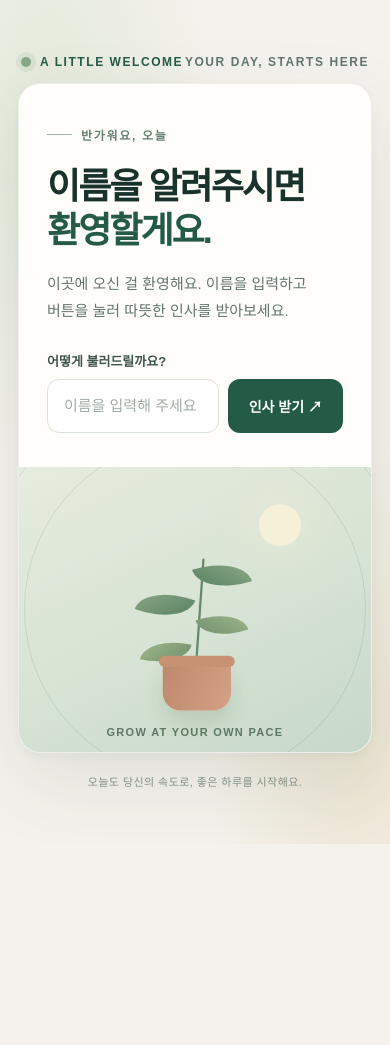
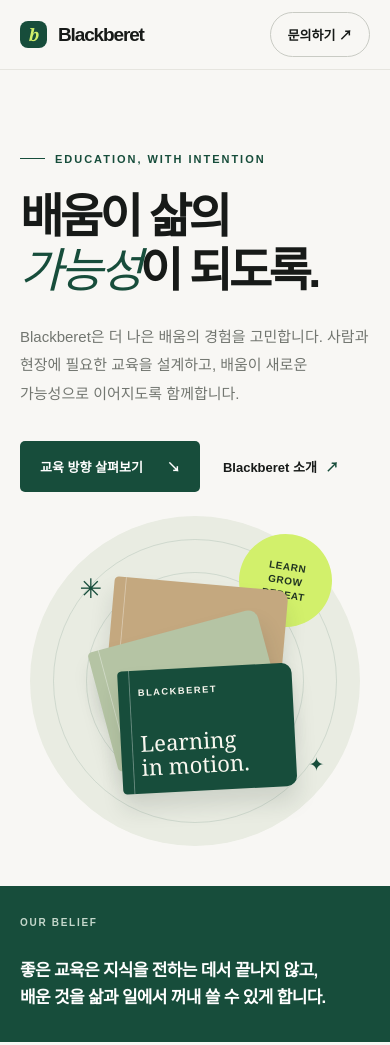
Before and after one commit to sumin0201/myPage, a plain HTML site: page index.html in a window 390 px wide. Shown: the top 1045 px of the page. Before the commit the page ends 844 px from the top, so only its background shows below. Drawn offline with Linux system fonts and the light colour scheme.

Commit message:
Replace welcome page with Blackberet education site

```diff
--- a/index.html
+++ b/index.html
@@ -3,169 +3,187 @@
 <head>
   <meta charset="utf-8">
   <meta name="viewport" content="width=device-width, initial-scale=1">
-  <meta name="theme-color" content="#f4f2ec">
-  <meta name="description" content="이름을 입력하고 따뜻한 환영 인사를 받아보세요.">
-  <title>어서오세요 — 이름을 알려주세요</title>
+  <meta name="theme-color" content="#f8f7f4">
+  <meta name="description" content="Blackberet — 배움이 실제 변화로 이어지도록, 더 나은 교육의 경험을 만듭니다.">
+  <title>Blackberet — Learn with purpose</title>
   <style>
     :root {
-      color-scheme: light;
-      --ink: #19332c;
-      --muted: #63766e;
-      --green: #245b47;
-      --green-dark: #194535;
-      --paper: #f4f2ec;
-      --line: #dce3da;
-      --white: #fffefa;
+      --ink: #171a18;
+      --muted: #727670;
+      --paper: #f8f7f4;
+      --white: #fff;
+      --line: #e6e5df;
+      --green: #174d3b;
+      --lime: #d2f06b;
+      --serif: Georgia, "Times New Roman", serif;
+      font-family: "Apple SD Gothic Neo", "Noto Sans KR", "Malgun Gothic", sans-serif;
+      color: var(--ink);
+      scroll-behavior: smooth;
     }
     * { box-sizing: border-box; }
-    body {
-      min-height: 100vh;
-      margin: 0;
-      display: grid;
-      place-items: center;
-      padding: 28px;
-      color: var(--ink);
-      background:
-        radial-gradient(ellipse at 12% 14%, rgba(221, 230, 212, .72), transparent 34%),
-        radial-gradient(ellipse at 92% 88%, rgba(232, 222, 197, .65), transparent 30%),
-        var(--paper);
-      font-family: "Apple SD Gothic Neo", "Noto Sans KR", "Malgun Gothic", sans-serif;
+    body { margin: 0; background: var(--paper); }
+    a { color: inherit; text-decoration: none; }
+    .wrap { width: min(1180px, calc(100% - 64px)); margin: 0 auto; }
+    header { height: 82px; display: flex; align-items: center; border-bottom: 1px solid var(--line); }
+    .nav { display: flex; align-items: center; justify-content: space-between; width: 100%; }
+    .logo { display: inline-flex; align-items: center; gap: 11px; font-size: 19px; font-weight: 850; letter-spacing: -.06em; }
+    .logo-mark { width: 27px; height: 27px; display: grid; place-items: center; border-radius: 8px; background: var(--green); color: var(--lime); font-family: var(--serif); font-size: 17px; font-style: italic; }
+    .nav-links { display: flex; align-items: center; gap: 38px; color: #575b56; font-size: 13px; font-weight: 650; }
+    .nav-links a:hover { color: var(--green); }
+    .nav-contact { padding: 12px 17px; border: 1px solid #c9cbc4; border-radius: 99px; color: var(--ink) !important; }
+    .hero { position: relative; display: grid; grid-template-columns: 1.1fr .9fr; min-height: 610px; align-items: center; padding: 68px 0 78px; }
+    .hero-copy { position: relative; z-index: 1; padding: 14px 0; }
+    .kicker { display: inline-flex; align-items: center; gap: 10px; margin: 0 0 26px; color: var(--green); font-size: 11px; font-weight: 800; letter-spacing: .18em; text-transform: uppercase; }
+    .kicker::before { content: ""; width: 25px; height: 1px; background: currentColor; }
+    h1 { max-width: 660px; margin: 0; font-size: clamp(48px, 6.2vw, 78px); line-height: 1.11; letter-spacing: -.075em; font-weight: 750; }
+    h1 em { color: var(--green); font-family: var(--serif); font-weight: 500; letter-spacing: -.07em; }
+    .hero-desc { max-width: 430px; margin: 26px 0 33px; color: var(--muted); font-size: 15px; line-height: 1.9; word-break: keep-all; }
+    .actions { display: flex; align-items: center; gap: 23px; }
+    .button { min-height: 51px; display: inline-flex; align-items: center; justify-content: center; gap: 24px; padding: 0 20px; border-radius: 5px; background: var(--green); color: white; font-size: 13px; font-weight: 750; transition: background .2s, transform .2s; }
+    .button:hover { background: #0f392b; transform: translateY(-2px); }
+    .text-link { font-size: 13px; font-weight: 700; }
+    .text-link span { margin-left: 5px; color: var(--green); }
+    .visual { position: relative; min-height: 430px; display: grid; place-items: center; }
+    .visual-bg { position: absolute; width: min(100%, 440px); aspect-ratio: 1; border-radius: 50%; background: #e9ece2; }
+    .visual-bg::before, .visual-bg::after { content: ""; position: absolute; inset: 7%; border: 1px solid rgba(23,77,59,.12); border-radius: 50%; }
+    .visual-bg::after { inset: 17%; }
+    .orbit-label { position: absolute; top: 12%; right: 7%; display: grid; place-items: center; width: 93px; height: 93px; border-radius: 50%; background: var(--lime); color: #203322; text-align: center; font-size: 10px; font-weight: 850; line-height: 1.4; letter-spacing: .06em; transform: rotate(9deg); }
+    .book-stack { position: relative; z-index: 1; width: 250px; height: 270px; transform: rotate(-8deg); }
+    .book { position: absolute; width: 205px; height: 145px; border-radius: 5px 12px 12px 5px; box-shadow: 0 18px 25px rgba(31,50,39,.13); }
+    .book::after { content: ""; position: absolute; top: 0; bottom: 0; left: 13px; width: 1px; background: rgba(255,255,255,.38); }
+    .book.back { top: 21px; left: 30px; background: #c4a87f; transform: rotate(13deg); }
+    .book.mid { top: 72px; left: 12px; background: #b5c4a4; transform: rotate(-7deg); }
+    .book.front { top: 120px; left: 29px; display: flex; flex-direction: column; justify-content: space-between; padding: 20px 23px 17px; color: #f8f7ef; background: var(--green); transform: rotate(5deg); }
+    .book.front strong { font-size: 11px; letter-spacing: .16em; }
+    .book.front span { font-family: var(--serif); font-size: 26px; line-height: 1.05; }
+    .spark { position: absolute; z-index: 2; color: var(--green); font-size: 27px; }
+    .spark.a { top: 19%; left: 17%; }
+    .spark.b { right: 13%; bottom: 23%; font-size: 19px; }
+    .manifesto { padding: 31px 0; background: var(--green); color: #fff; }
+    .manifesto-inner { display: flex; align-items: center; justify-content: space-between; gap: 30px; }
+    .manifesto-label { color: #c4d7cb; font-size: 10px; font-weight: 800; letter-spacing: .17em; }
+    .manifesto p { max-width: 750px; margin: 0; font-size: clamp(17px, 2.2vw, 23px); font-weight: 600; line-height: 1.55; letter-spacing: -.04em; word-break: keep-all; }
+    .section { padding: 112px 0; }
+    .section-head { display: flex; justify-content: space-between; align-items: end; gap: 30px; margin-bottom: 46px; }
+    .section-kicker { margin: 0 0 15px; color: #738273; font-size: 10px; font-weight: 850; letter-spacing: .18em; }
+    h2 { margin: 0; font-size: clamp(33px, 4vw, 48px); line-height: 1.2; letter-spacing: -.065em; }
+    .section-intro { max-width: 390px; margin: 0 0 4px; color: var(--muted); font-size: 14px; line-height: 1.85; word-break: keep-all; }
+    .cards { display: grid; grid-template-columns: repeat(3, 1fr); gap: 16px; }
+    .card { min-height: 250px; display: flex; flex-direction: column; justify-content: space-between; padding: 27px; border: 1px solid var(--line); background: rgba(255,255,255,.55); }
+    .card-number { color: #8c9a8d; font-family: var(--serif); font-size: 13px; font-style: italic; }
+    .card-icon { width: 42px; height: 42px; display: grid; place-items: center; border: 1px solid #d9e0d4; border-radius: 50%; color: var(--green); font-family: var(--serif); font-size: 20px; }
+    .card h3 { margin: 28px 0 10px; font-size: 19px; letter-spacing: -.04em; }
+    .card p { max-width: 290px; margin: 0; color: var(--muted); font-size: 13px; line-height: 1.75; word-break: keep-all; }
+    .about { padding: 91px 0; background: #eeeee8; }
+    .about-grid { display: grid; grid-template-columns: .8fr 1.2fr; gap: 90px; }
+    .about-copy { color: var(--muted); font-size: 14px; line-height: 1.9; word-break: keep-all; }
+    .about-copy p { margin: 0 0 16px; }
+    .values { display: grid; grid-template-columns: repeat(2, 1fr); margin-top: 34px; border-top: 1px solid #d5d7d0; }
+    .value { padding: 20px 10px 0 0; }
+    .value strong { display: block; margin-bottom: 7px; color: var(--green); font-size: 14px; }
+    .value span { color: #777d75; font-size: 12px; }
+    .contact { padding: 94px 0; color: white; background: #18241e; }
+    .contact-inner { display: flex; justify-content: space-between; align-items: end; gap: 40px; }
+    .contact .section-kicker { color: #b3c1ad; }
+    .contact h2 { max-width: 520px; }
+    .contact-meta { display: grid; gap: 13px; min-width: 260px; }
+    .contact-meta a, .contact-meta p { margin: 0; color: #e0e5df; font-size: 14px; }
+    .contact-meta small { display: inline-block; width: 62px; color: #98a79b; font-size: 10px; font-weight: 800; letter-spacing: .12em; }
+    .contact-meta a:hover { color: var(--lime); }
+    footer { padding: 22px 0; color: #888e88; background: #121a16; font-size: 11px; }
+    .footer-inner { display: flex; justify-content: space-between; align-items: center; gap: 20px; }
+    .footer-inner strong { color: #e7e9e4; font-size: 13px; }
+    @media (max-width: 760px) {
+      .wrap { width: min(100% - 40px, 560px); }
+      header { height: 70px; }
+      .nav-links { gap: 17px; }
+      .nav-links a:not(.nav-contact) { display: none; }
+      .hero { grid-template-columns: 1fr; padding: 61px 0 30px; }
+      h1 { font-size: clamp(47px, 11vw, 68px); }
+      .hero-desc { max-width: 470px; }
+      .visual { min-height: 350px; }
+      .visual-bg { width: 330px; }
+      .book-stack { transform: scale(.85) rotate(-8deg); }
+      .orbit-label { right: 11%; top: 8%; }
+      .manifesto-inner, .section-head, .contact-inner { align-items: flex-start; flex-direction: column; }
+      .section { padding: 78px 0; }
+      .section-head { margin-bottom: 30px; }
+      .cards { grid-template-columns: 1fr; }
+      .card { min-height: 205px; }
+      .about { padding: 72px 0; }
+      .about-grid { grid-template-columns: 1fr; gap: 28px; }
+      .contact { padding: 72px 0; }
+      .contact-meta { margin-top: 8px; }
     }
-    .page { width: min(100%, 920px); }
-    .topline {
-      display: flex;
-      justify-content: space-between;
-      align-items: center;
-      margin-bottom: 22px;
-      color: var(--muted);
-      font-size: 12px;
-      font-weight: 700;
-      letter-spacing: .13em;
-      text-transform: uppercase;
-    }
-    .brand { display: inline-flex; align-items: center; gap: 9px; color: var(--green); }
-    .brand-mark { width: 10px; height: 10px; border-radius: 50%; background: #87a888; box-shadow: 0 0 0 5px rgba(135,168,136,.15); }
-    .card {
-      position: relative;
-      overflow: hidden;
-      min-height: 490px;
-      display: grid;
-      grid-template-columns: 1.15fr .85fr;
-      border: 1px solid rgba(25, 69, 53, .08);
-      border-radius: 26px;
-      background: var(--white);
-      box-shadow: 0 28px 80px rgba(38, 58, 44, .10), 0 3px 10px rgba(38, 58, 44, .04);
-    }
-    .content { position: relative; z-index: 1; padding: clamp(36px, 7vw, 76px); align-self: center; }
-    .eyebrow { display: flex; align-items: center; gap: 9px; margin: 0 0 22px; color: #66826f; font-size: 12px; font-weight: 800; letter-spacing: .14em; }
-    .eyebrow::before { content: ""; width: 25px; height: 1px; background: #9cb69e; }
-    h1 { margin: 0; font-size: clamp(36px, 5.3vw, 58px); line-height: 1.2; letter-spacing: -.055em; font-weight: 750; }
-    h1 span { color: var(--green); }
-    .intro { max-width: 370px; margin: 18px 0 34px; color: var(--muted); font-size: 15px; line-height: 1.8; word-break: keep-all; }
-    label { display: block; margin-bottom: 9px; color: #40574d; font-size: 13px; font-weight: 700; }
-    .field { display: flex; gap: 9px; }
-    input {
-      width: 100%; min-width: 0; height: 54px; padding: 0 16px;
-      border: 1px solid var(--line); border-radius: 12px; outline: none;
-      background: #fff; color: var(--ink); font: inherit; font-size: 15px;
-      transition: border-color .2s, box-shadow .2s;
-    }
-    input::placeholder { color: #a0ada4; }
-    input:focus { border-color: #6e9b7f; box-shadow: 0 0 0 4px rgba(110,155,127,.15); }
-    button {
-      flex: 0 0 auto; height: 54px; padding: 0 21px; border: 0; border-radius: 12px;
-      color: white; background: var(--green); font: inherit; font-size: 14px; font-weight: 750;
-      cursor: pointer; transition: background .2s, transform .2s;
-    }
-    button:hover { background: var(--green-dark); transform: translateY(-1px); }
-    button:focus-visible { outline: 3px solid #9dbfa4; outline-offset: 3px; }
-    .greeting { min-height: 28px; margin: 18px 0 0; color: var(--green); font-size: 18px; font-weight: 750; }
-    .greeting:empty { display: none; }
-    .greeting.show { animation: arrive .35s ease both; }
-    .art {
-      position: relative; display: grid; place-items: center; overflow: hidden;
-      background: linear-gradient(155deg, #e6ecdf, #d7e3d4 55%, #c7d8c9);
-    }
-    .art::before, .art::after { content: ""; position: absolute; border: 1px solid rgba(36,91,71,.13); border-radius: 50%; }
-    .art::before { width: 340px; height: 340px; }
-    .art::after { width: 440px; height: 440px; }
-    .sun { position: absolute; top: 14%; right: 15%; width: 58px; height: 58px; border-radius: 50%; background: #f7f0d9; box-shadow: 0 0 48px rgba(247,240,217,.8); }
-    .plant { position: relative; z-index: 1; width: 210px; height: 260px; margin-top: 35px; }
-    .stem { position: absolute; bottom: 45px; left: 103px; width: 3px; height: 170px; border-radius: 3px; background: #67876b; transform: rotate(4deg); transform-origin: bottom; }
-    .leaf { position: absolute; width: 72px; height: 38px; border-radius: 100% 0 100% 0; background: linear-gradient(135deg, #91ad88, #527b60); }
-    .leaf.one { left: 29px; top: 88px; transform: rotate(20deg); }
-    .leaf.two { left: 105px; top: 49px; transform: scaleX(-1) rotate(17deg); }
-    .leaf.three { left: 30px; top: 151px; transform: rotate(12deg) scale(.88); background: linear-gradient(135deg, #a5bb91, #698a68); }
-    .leaf.four { left: 105px; top: 115px; transform: scaleX(-1) rotate(18deg) scale(.88); background: linear-gradient(135deg, #a5bb91, #698a68); }
-    .pot { position: absolute; bottom: 12px; left: 62px; width: 91px; height: 65px; border-radius: 8px 8px 24px 24px; background: linear-gradient(110deg, #bd886b, #d5a184); box-shadow: 0 16px 24px rgba(76,93,70,.15); }
-    .pot::before { content: ""; position: absolute; top: -8px; left: -5px; width: 101px; height: 15px; border-radius: 8px; background: #c79173; }
-    .caption { position: absolute; bottom: 25px; color: #5e7865; font-size: 11px; font-weight: 700; letter-spacing: .12em; }
-    footer { margin-top: 20px; text-align: center; color: #87948b; font-size: 11px; letter-spacing: .04em; }
-    @keyframes arrive { from { opacity: 0; transform: translateY(6px); } to { opacity: 1; transform: translateY(0); } }
-    @media (max-width: 650px) {
-      body { padding: 18px; }
-      .topline { margin: 0 3px 14px; }
-      .card { min-height: auto; grid-template-columns: 1fr; border-radius: 22px; }
-      .content { padding: 42px 28px 34px; }
-      .intro { margin-bottom: 27px; }
-      .art { min-height: 230px; }
-      .plant { transform: scale(.75); margin-top: 25px; }
-      .sun { top: 13%; right: 20%; width: 42px; height: 42px; }
-      .caption { bottom: 14px; }
-    }
-    @media (max-width: 380px) { .field { flex-direction: column; } button { width: 100%; } }
-    @media (prefers-reduced-motion: reduce) { *, *::before, *::after { scroll-behavior: auto !important; animation-duration: .01ms !important; transition-duration: .01ms !important; } }
+    @media (prefers-reduced-motion: reduce) { *, *::before, *::after { scroll-behavior: auto !important; transition-duration: .01ms !important; } }
   </style>
 </head>
 <body>
-  <main class="page">
-    <div class="topline">
-      <div class="brand"><span class="brand-mark" aria-hidden="true"></span> A LITTLE WELCOME</div>
-      <span>YOUR DAY, STARTS HERE</span>
-    </div>
-    <section class="card" aria-labelledby="page-title">
-      <div class="content">
-        <p class="eyebrow">반가워요, 오늘</p>
-        <h1 id="page-title">이름을 알려주시면<br><span>환영할게요.</span></h1>
-        <p class="intro">이곳에 오신 걸 환영해요. 이름을 입력하고 버튼을 눌러 따뜻한 인사를 받아보세요.</p>
-        <form id="welcome-form">
-          <label for="name">어떻게 불러드릴까요?</label>
-          <div class="field">
-            <input id="name" name="name" type="text" placeholder="이름을 입력해 주세요" autocomplete="given-name" maxlength="40" required>
-            <button type="submit">인사 받기 <span aria-hidden="true">↗</span></button>
-          </div>
-        </form>
-        <p class="greeting" id="greeting" aria-live="polite"></p>
+  <header>
+    <nav class="nav wrap" aria-label="주요 메뉴">
+      <a class="logo" href="#home" aria-label="Blackberet 홈"><span class="logo-mark">b</span>Blackberet</a>
+      <div class="nav-links">
+        <a href="#approach">교육 방향</a>
+        <a href="#about">소개</a>
+        <a class="nav-contact" href="#contact">문의하기 ↗</a>
       </div>
-      <div class="art" aria-hidden="true">
-        <div class="sun"></div>
-        <div class="plant">
-          <div class="stem"></div><div class="leaf one"></div><div class="leaf two"></div>
-          <div class="leaf three"></div><div class="leaf four"></div><div class="pot"></div>
+    </nav>
+  </header>
+  <main>
+    <section class="hero wrap" id="home">
+      <div class="hero-copy">
+        <p class="kicker">Education, with intention</p>
+        <h1>배움이 삶의<br><em>가능성</em>이 되도록.</h1>
+        <p class="hero-desc">Blackberet은 더 나은 배움의 경험을 고민합니다. 사람과 현장에 필요한 교육을 설계하고, 배움이 새로운 가능성으로 이어지도록 함께합니다.</p>
+        <div class="actions">
+          <a class="button" href="#approach">교육 방향 살펴보기 <span aria-hidden="true">↘</span></a>
+          <a class="text-link" href="#about">Blackberet 소개 <span>↗</span></a>
         </div>
-        <span class="caption">GROW AT YOUR OWN PACE</span>
+      </div>
+      <div class="visual" aria-hidden="true">
+        <div class="visual-bg"></div><span class="orbit-label">LEARN<br>GROW<br>REPEAT</span>
+        <span class="spark a">✳</span><span class="spark b">✦</span>
+        <div class="book-stack"><div class="book back"></div><div class="book mid"></div><div class="book front"><strong>BLACKBERET</strong><span>Learning<br>in motion.</span></div></div>
       </div>
     </section>
-    <footer>오늘도 당신의 속도로, 좋은 하루를 시작해요.</footer>
+    <section class="manifesto">
+      <div class="manifesto-inner wrap">
+        <span class="manifesto-label">OUR BELIEF</span>
+        <p>좋은 교육은 지식을 전하는 데서 끝나지 않고,<br>배운 것을 삶과 일에서 꺼내 쓸 수 있게 합니다.</p>
+      </div>
+    </section>
+    <section class="section wrap" id="approach">
+      <div class="section-head">
+        <div><p class="section-kicker">WHAT WE CARE ABOUT</p><h2>배움의 다음 장면까지<br>생각합니다.</h2></div>
+        <p class="section-intro">교육이 필요한 사람과 환경을 먼저 살피고, 각자의 목표에 맞는 배움의 과정을 고민합니다.</p>
+      </div>
+      <div class="cards">
+        <article class="card"><div><span class="card-number">01 / UNDERSTAND</span><div class="card-icon" aria-hidden="true">⌕</div></div><div><h3>필요에서 출발하는 교육</h3><p>학습자와 현장의 맥락을 이해하고, 무엇을 위한 배움인지 함께 정의합니다.</p></div></article>
+        <article class="card"><div><span class="card-number">02 / DESIGN</span><div class="card-icon" aria-hidden="true">◇</div></div><div><h3>목표에 맞춘 학습 경험</h3><p>배움의 목적과 참여자의 상황에 어울리는 교육 경험을 설계합니다.</p></div></article>
+        <article class="card"><div><span class="card-number">03 / APPLY</span><div class="card-icon" aria-hidden="true">↗</div></div><div><h3>배움이 이어지는 순간</h3><p>교육에서 얻은 생각과 지식이 일상과 현장에서 이어지도록 응원합니다.</p></div></article>
+      </div>
+    </section>
+    <section class="about" id="about">
+      <div class="about-grid wrap">
+        <div><p class="section-kicker">ABOUT BLACKBERET</p><h2>배움에 진심을<br>더하는 사람들.</h2></div>
+        <div class="about-copy">
+          <p>Blackberet은 교육사업을 통해 사람들의 성장과 변화를 돕습니다. 교육을 둘러싼 다양한 목소리에 귀 기울이고, 배움이 실제로 닿는 경험을 만들기 위해 고민합니다.</p>
+          <p>한 번의 교육이 새로운 질문과 시도로 이어질 수 있도록, 진정성 있는 교육 파트너가 되겠습니다.</p>
+          <div class="values"><div class="value"><strong>사람을 먼저</strong><span>학습자의 관점에서 생각합니다.</span></div><div class="value"><strong>목적에 맞게</strong><span>배움의 이유를 놓치지 않습니다.</span></div></div>
+        </div>
+      </div>
+    </section>
+    <section class="contact" id="contact">
+      <div class="contact-inner wrap">
+        <div><p class="section-kicker">LET'S TALK</p><h2>교육에 관한 이야기를<br>들려주세요.</h2></div>
+        <div class="contact-meta">
+          <p><small>CONTACT</small><a href="tel:01025613735">010-2561-3735</a></p>
+          <p><small>대표자</small>박경훈</p>
+          <p><small>회사명</small>Blackberet</p>
+        </div>
+      </div>
+    </section>
   </main>
-  <script>
-    const form = document.querySelector("#welcome-form");
-    const nameInput = document.querySelector("#name");
-    const greeting = document.querySelector("#greeting");
-
-    form.addEventListener("submit", (event) => {
-      event.preventDefault();
-      const name = nameInput.value.trim();
-      if (!name) {
-        nameInput.setCustomValidity("이름을 입력해 주세요.");
-        nameInput.reportValidity();
-        nameInput.addEventListener("input", () => nameInput.setCustomValidity(""), { once: true });
-        return;
-      }
-      greeting.textContent = `${name} 님, 어서오세요!`;
-      greeting.classList.remove("show");
-      requestAnimationFrame(() => greeting.classList.add("show"));
-    });
-  </script>
+  <footer><div class="footer-inner wrap"><strong>Blackberet</strong><span>© Blackberet. All rights reserved.</span></div></footer>
 </body>
 </html>
```
